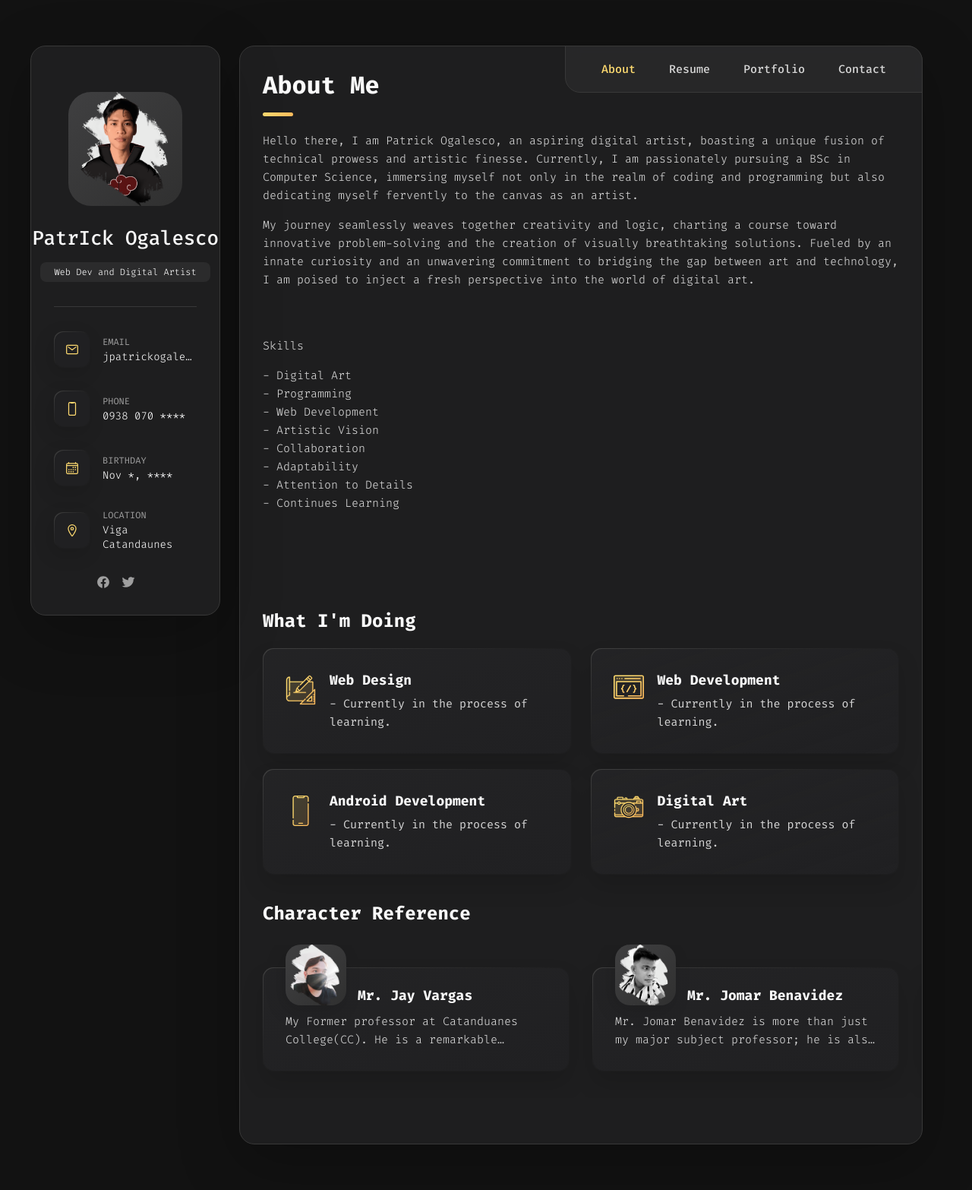
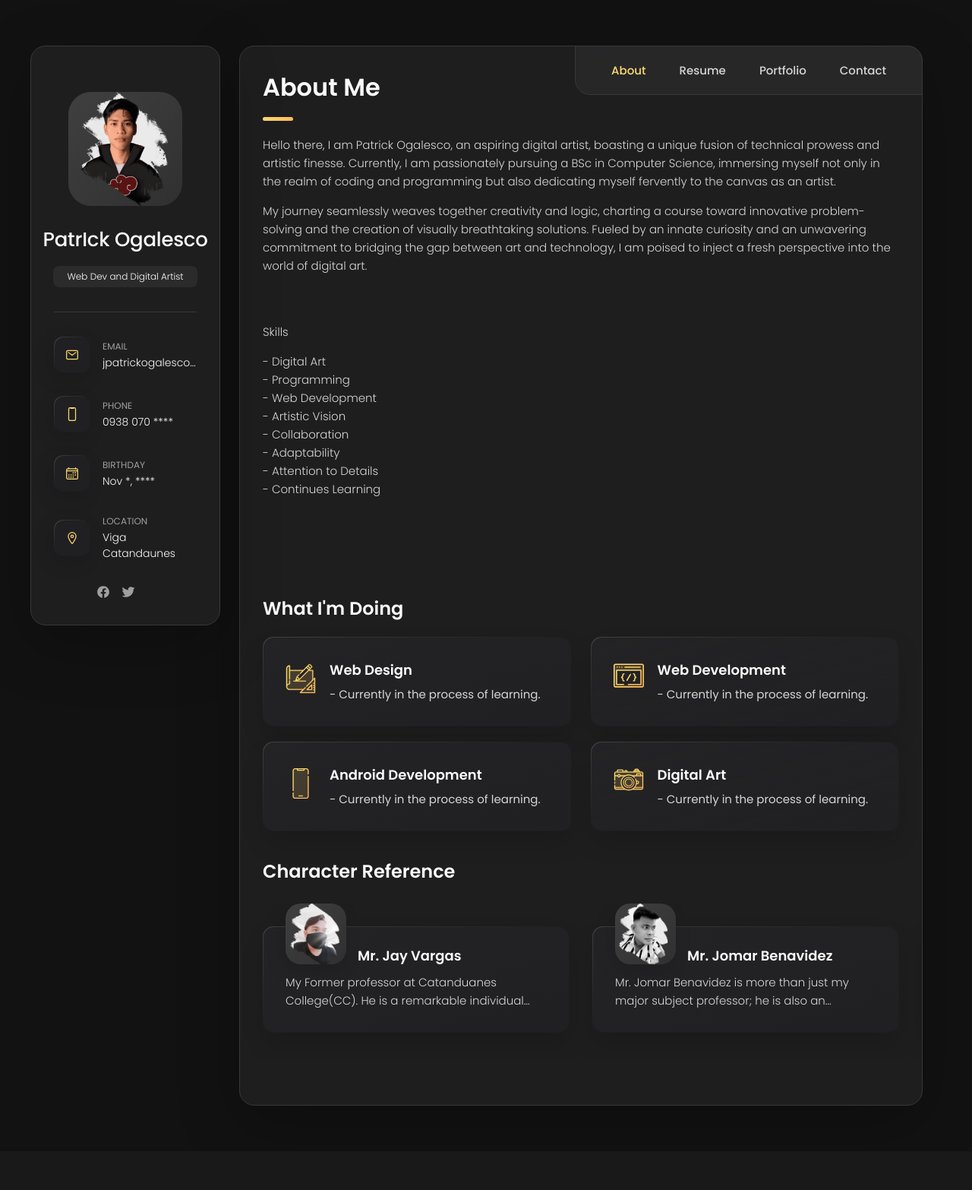
Before and after one commit to PatrIckOgalesco/portfolio, a PHP site: page / in a window 1280 px wide. Shown: the whole page at 76% size. After the commit the page ends 1455 px from the top, so only its background shows below. Run offline with PHP 8.4, Linux system fonts and the light colour scheme; some libraries are stand-ins or nearby versions.

Commit message:
style.css

```diff
--- a/assets/css/style.css
+++ b/assets/css/style.css
@@ -1,8 +1,8 @@
-@import url('https://fonts.googleapis.com/css2?family=Fira+Code:wght@300;400;500;700&display=swap');
+/* @import url('https://fonts.googleapis.com/css2?family=Fira+Code:wght@300;400;500;700&display=swap');
 
 *{
    font-family: 'Fira Code', monospace;
-}
+} */
 
 :root {
   --bg-gradient-onyx: linear-gradient(
```
